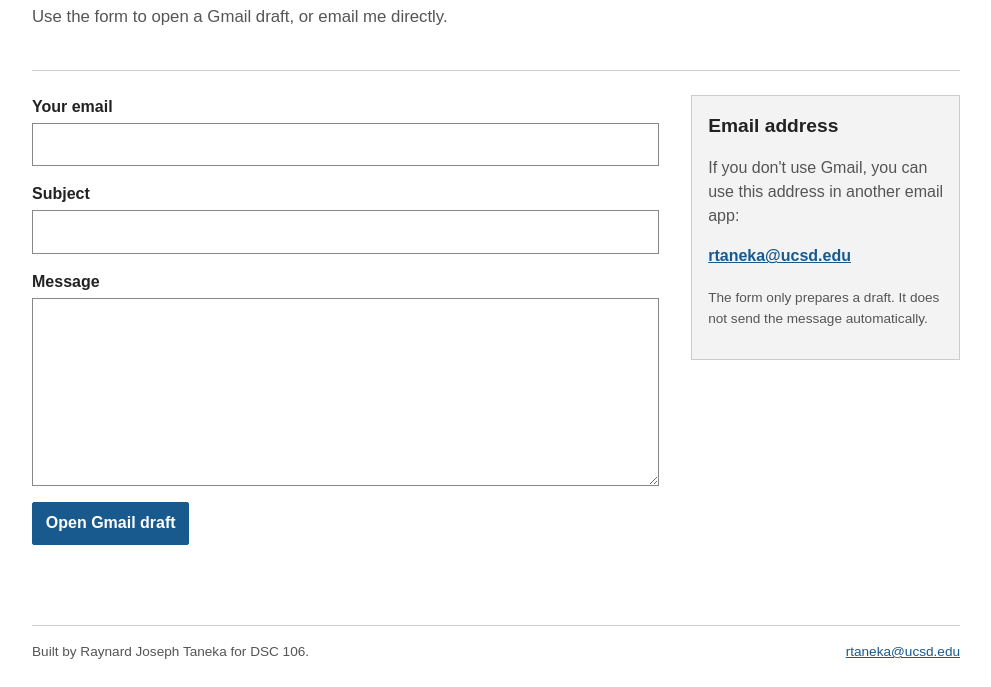
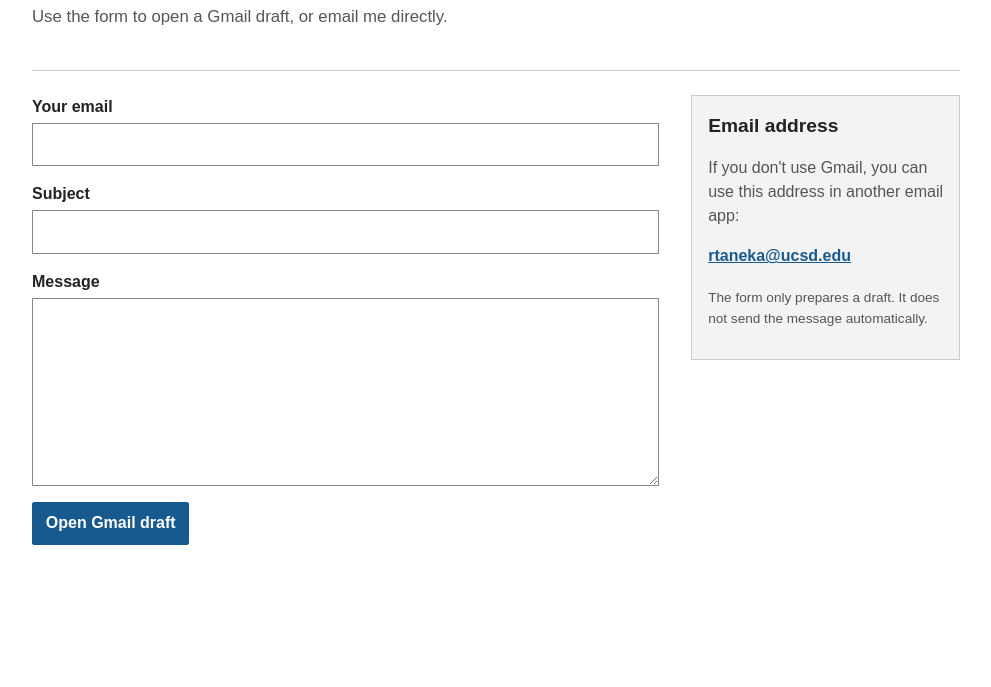
Before and after one commit to Rayay123/portfolio, a plain HTML site: page contact/index.html in a window 1280 px wide. Shown: the part 148-835 px from the top of the page, without its empty margins (144-1135 px from the left). After the commit the page ends 800 px from the top, so only its background shows below. Drawn offline with Linux system fonts and the light colour scheme.

Commit message:
Remove subpage footers

```diff
--- a/contact/index.html
+++ b/contact/index.html
@@ -60,9 +60,5 @@
     </section>
   </main>
 
-  <footer>
-    <p>Built by Raynard Joseph Taneka for DSC 106.</p>
-    <a href="mailto:rtaneka@ucsd.edu">rtaneka@ucsd.edu</a>
-  </footer>
 </body>
 </html>
```
Also changed, not shown: projects/index.html (+0 -4 lines), resume/index.html (+0 -4 lines).
